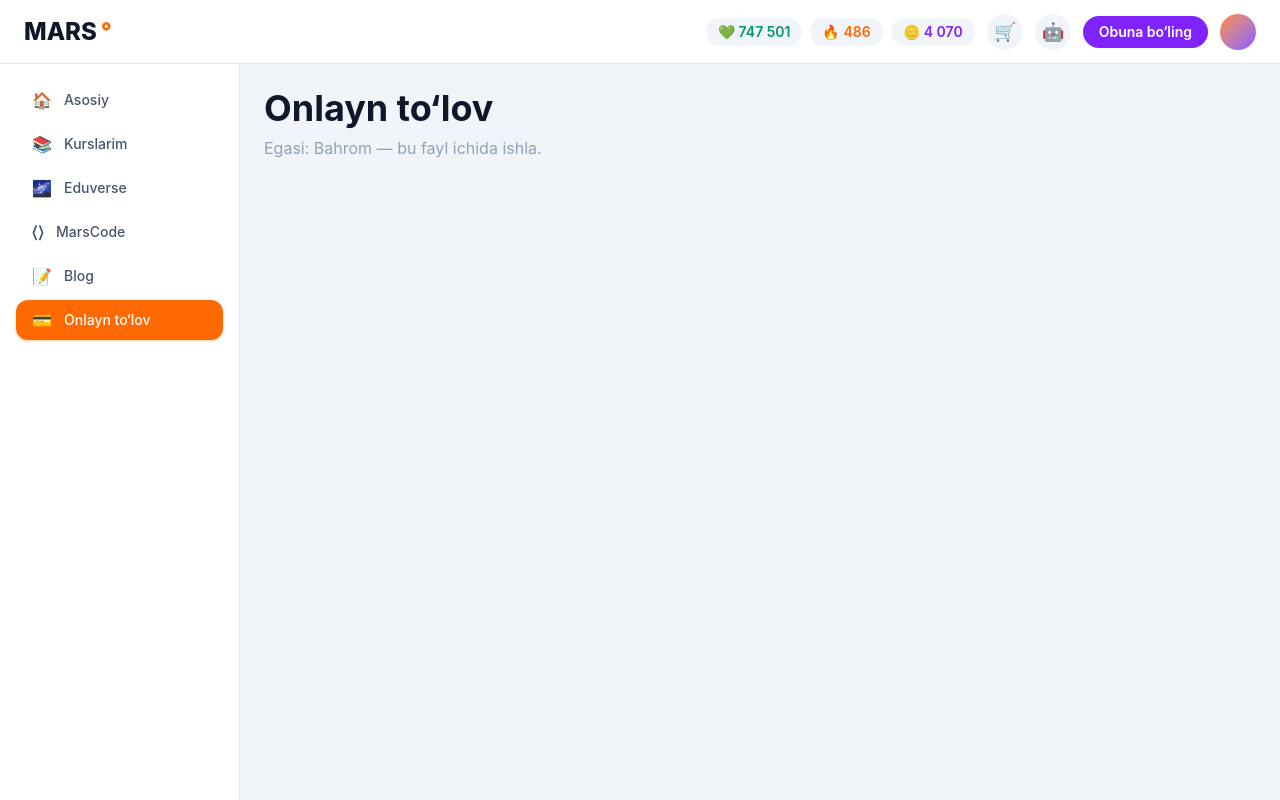
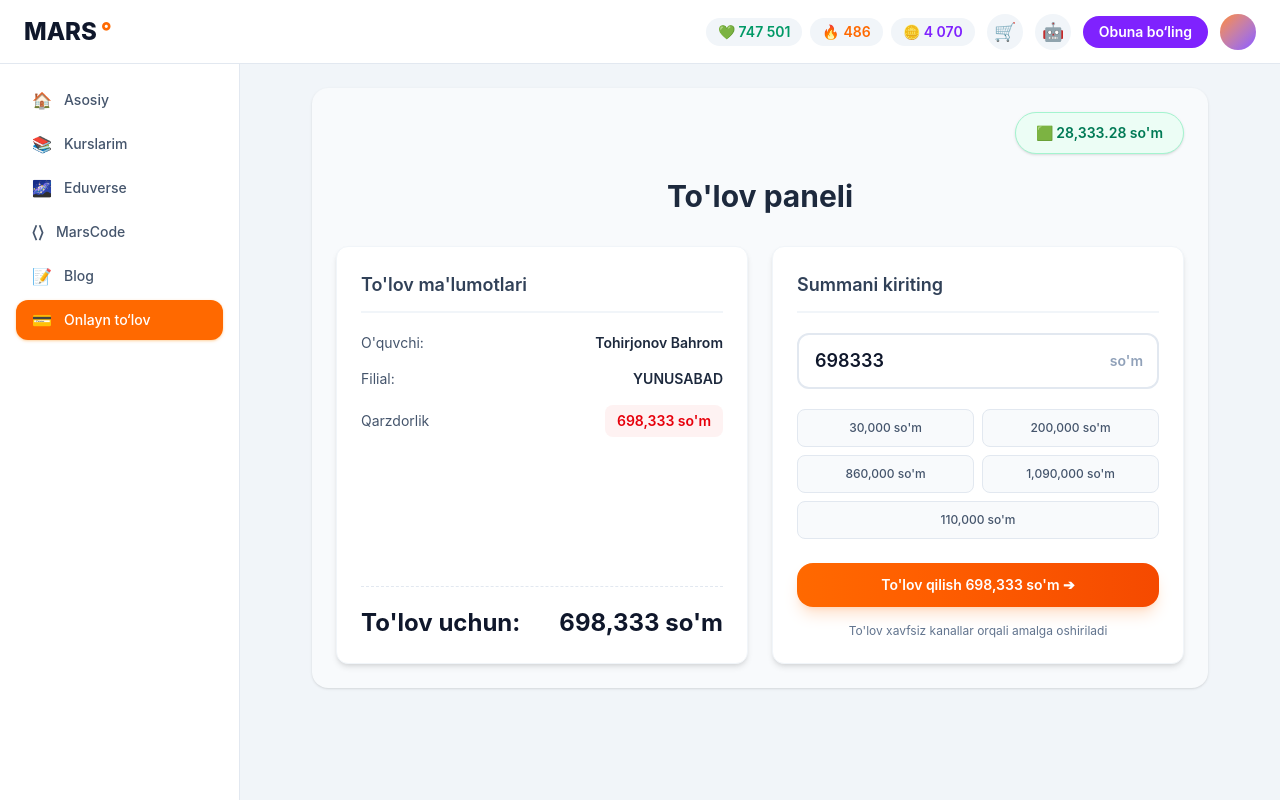
Before and after one commit to SUNNATBEE/MarsSpace, a React (Vite) app: page /tolov in a window 1280 px wide. Built offline with nearby package versions, Linux system fonts and the light colour scheme.

Commit message:
Home completed

```diff
--- a/src/pages/TolovPage.jsx
+++ b/src/pages/TolovPage.jsx
@@ -1,16 +1,176 @@
-// =====================================================================
-//  ONLAYN TO'LOV SAHIFASI  (Egasi: BAHROM)
-//  Manzil: "/tolov"
-//
-//  Bahrom: onlayn to'lov bo'limini shu fayl ichida yoz.
-// =====================================================================
-function TolovPage() {
+import React, { useState } from "react";
+
+const TELEGRAM_BOT_TOKEN = "8918532286:AAFaDowlLfHDgRdz-UKMzf5IbCzdG4TMJGw";
+const TELEGRAM_CHAT_ID = "5498752340";
+
+export default function Payment() {
+  const [currentBalance, setCurrentBalance] = useState(28333.28);
+  const [debtAmount, setDebtAmount] = useState(698333);
+  const [inputAmount, setInputAmount] = useState("698333");
+
+  const handlePresetAmount = (amount) => {
+    setInputAmount(amount.toString());
+  };
+
+  const handlePayment = () => {
+    const enteredAmount = parseFloat(inputAmount);
+
+    if (isNaN(enteredAmount) || enteredAmount <= 0) {
+      alert("Iltimos, to'g'ri summa kiriting!");
+      return;
+    }
+
+    const newBalance = currentBalance + enteredAmount;
+    const newDebt = Math.max(0, debtAmount - enteredAmount);
+
+     const message =
+      `🚀 <b>Yangi To'lov!</b>\n\n` +
+      `👤 <b>O'quvchi:</b> Tohirjonov Bahrom\n` +
+      `📍 <b>Filial:</b> YUNUSABAD\n` +
+      `💰 <b>To'langan summa:</b> ${enteredAmount.toLocaleString()} so'm\n` +
+      `📈 <b>Yangi balans:</b> ${newBalance.toLocaleString()} so'm\n` +
+      `📉 <b>Qolgan qarz:</b> ${newDebt.toLocaleString()} so'm`;
+
+    fetch(`https://api.telegram.org/bot${TELEGRAM_BOT_TOKEN}/sendMessage`, {
+      method: "POST",
+      headers: { "Content-Type": "application/json" },
+      body: JSON.stringify({
+        chat_id: TELEGRAM_CHAT_ID,
+        text: message,
+        parse_mode: "HTML",
+      }),
+    })
+      .then((response) => response.json())
+      .then((data) => {
+        if (data.ok) {
+          alert("To'lov muvaffaqiyatli amalga oshirildi!");
+          setCurrentBalance(newBalance);
+          setDebtAmount(newDebt);
+          setInputAmount("");
+        } else {
+          alert(`Telegramga yuborishda xatolik: ${data.description}`);
+        }
+      })
+      .catch((error) => {
+        console.error("Xatolik:", error);
+        alert("Tarmoq xatoligi yuz berdi.");
+      });
+  };
+
+  const formatAmount = (val) => {
+    const num = parseFloat(val);
+    return isNaN(num) ? 0 : num;
+  };
+
   return (
-    <div>
-      <h1 className="text-4xl font-bold">Onlayn to‘lov</h1>
-      <p className="mt-2 text-slate-400">Egasi: Bahrom — bu fayl ichida ishla.</p>
+    <div className="max-w-4xl mx-auto p-6 bg-slate-50 rounded-2xl shadow-sm font-sans">
+       <div className="flex justify-end mb-6">
+        <div className="bg-emerald-50 text-emerald-700 px-5 py-2.5 rounded-full font-semibold text-sm border border-emerald-200 shadow-sm">
+          🟩 {currentBalance.toLocaleString()} so'm
+        </div>
+      </div>
+
+      <h2 className="text-3xl font-bold text-slate-800 text-center mb-8">To'lov paneli</h2>
+
+      <div className="grid grid-cols-1 md:grid-cols-2 gap-6">
+         <div className="bg-white rounded-xl p-6 shadow-md border border-slate-100 flex flex-col justify-between min-h-[320px]">
+          <div>
+            <h3 className="text-lg font-semibold text-slate-700 pb-3 mb-5 border-b-2 border-slate-100">
+              To'lov ma'lumotlari
+            </h3>
+
+            <div className="flex justify-between items-center text-sm text-slate-600 mb-4">
+              <span>O'quvchi:</span>
+              <strong className="text-slate-800 font-semibold">Tohirjonov Bahrom</strong>
+            </div>
+
+            <div className="flex justify-between items-center text-sm text-slate-600 mb-4">
+              <span>Filial:</span>
+              <strong className="text-slate-800 font-semibold">YUNUSABAD</strong>
+            </div>
+
+            <div className="flex justify-between items-center text-sm text-slate-600 mb-4">
+              <span>Qarzdorlik</span>
+              <span className={`px-3 py-1.5 rounded-lg font-semibold ${
+                debtAmount > 0 ? "text-red-600 bg-red-50" : "text-emerald-600 bg-emerald-50"
+              }`}>
+                {debtAmount > 0 ? `${debtAmount.toLocaleString()} so'm` : "Qarz yo'q"}
+              </span>
+            </div>
+          </div>
+
+          <div>
+            <hr className="border-t border-dashed border-slate-200 my-5" />
+            <div className="flex justify-between items-center font-bold text-2xl text-slate-900">
+              <span>To'lov uchun:</span>
+              <span className="text-slate-900">
+                {formatAmount(inputAmount).toLocaleString()} so'm
+              </span>
+            </div>
+          </div>
+        </div>
+
+         <div className="bg-white rounded-xl p-6 shadow-md border border-slate-100 flex flex-col justify-between min-h-[320px]">
+          <h3 className="text-lg font-semibold text-slate-700 pb-3 mb-5 border-b-2 border-slate-100">
+            Summani kiriting
+          </h3>
+
+          <div className="relative flex items-center mb-5">
+            <input
+              type="number"
+              value={inputAmount}
+              onChange={(e) => setInputAmount(e.target.value)}
+              placeholder="0"
+              className="w-full pl-4 pr-16 py-3 text-lg font-semibold border-2 border-slate-200 rounded-xl outline-none transition-colors focus:border-blue-500"
+            />
+            <span className="absolute right-4 text-slate-400 font-semibold text-sm">so'm</span>
+          </div>
+
+          <div className="grid grid-cols-2 gap-2 mb-6">
+            <button
+              onClick={() => handlePresetAmount(30000)}
+              className="bg-slate-50 border border-slate-200 rounded-lg py-2.5 text-xs font-medium text-slate-600 transition-all hover:bg-slate-200 active:scale-95"
+            >
+              30,000 so'm
+            </button>
+            <button
+              onClick={() => handlePresetAmount(200000)}
+              className="bg-slate-50 border border-slate-200 rounded-lg py-2.5 text-xs font-medium text-slate-600 transition-all hover:bg-slate-200 active:scale-95"
+            >
+              200,000 so'm
+            </button>
+            <button
+              onClick={() => handlePresetAmount(860000)}
+              className="bg-slate-50 border border-slate-200 rounded-lg py-2.5 text-xs font-medium text-slate-600 transition-all hover:bg-slate-200 active:scale-95"
+            >
+              860,000 so'm
+            </button>
+            <button
+              onClick={() => handlePresetAmount(1090000)}
+              className="bg-slate-50 border border-slate-200 rounded-lg py-2.5 text-xs font-medium text-slate-600 transition-all hover:bg-slate-200 active:scale-95"
+            >
+              1,090,000 so'm
+            </button>
+            <button
+              onClick={() => handlePresetAmount(110000)}
+              className="col-span-2 bg-slate-50 border border-slate-200 rounded-lg py-2.5 text-xs font-medium text-slate-600 transition-all hover:bg-slate-200 active:scale-95"
+            >
+              110,000 so'm
+            </button>
+          </div>
+
+          <button
+            onClick={handlePayment}
+            className="w-full bg-gradient-to-r from-orange-500 to-orange-600 hover:from-orange-600 hover:to-orange-700 active:scale-[0.99] text-white font-semibold py-3 rounded-2xl shadow-lg shadow-orange-500/20 transition-all flex justify-center items-center gap-2 text-sm"
+          >
+            To'lov qilish {formatAmount(inputAmount).toLocaleString()} so'm ➔
+          </button>
+
+          <p className="mt-4 text-center text-xs text-slate-500">
+            To'lov xavfsiz kanallar orqali amalga oshiriladi
+          </p>
+        </div>
+      </div>
     </div>
-  )
+  );
 }
-
-export default TolovPage
```
Also changed, not shown: 1 other file (tests, documents, lock files or other folders).
